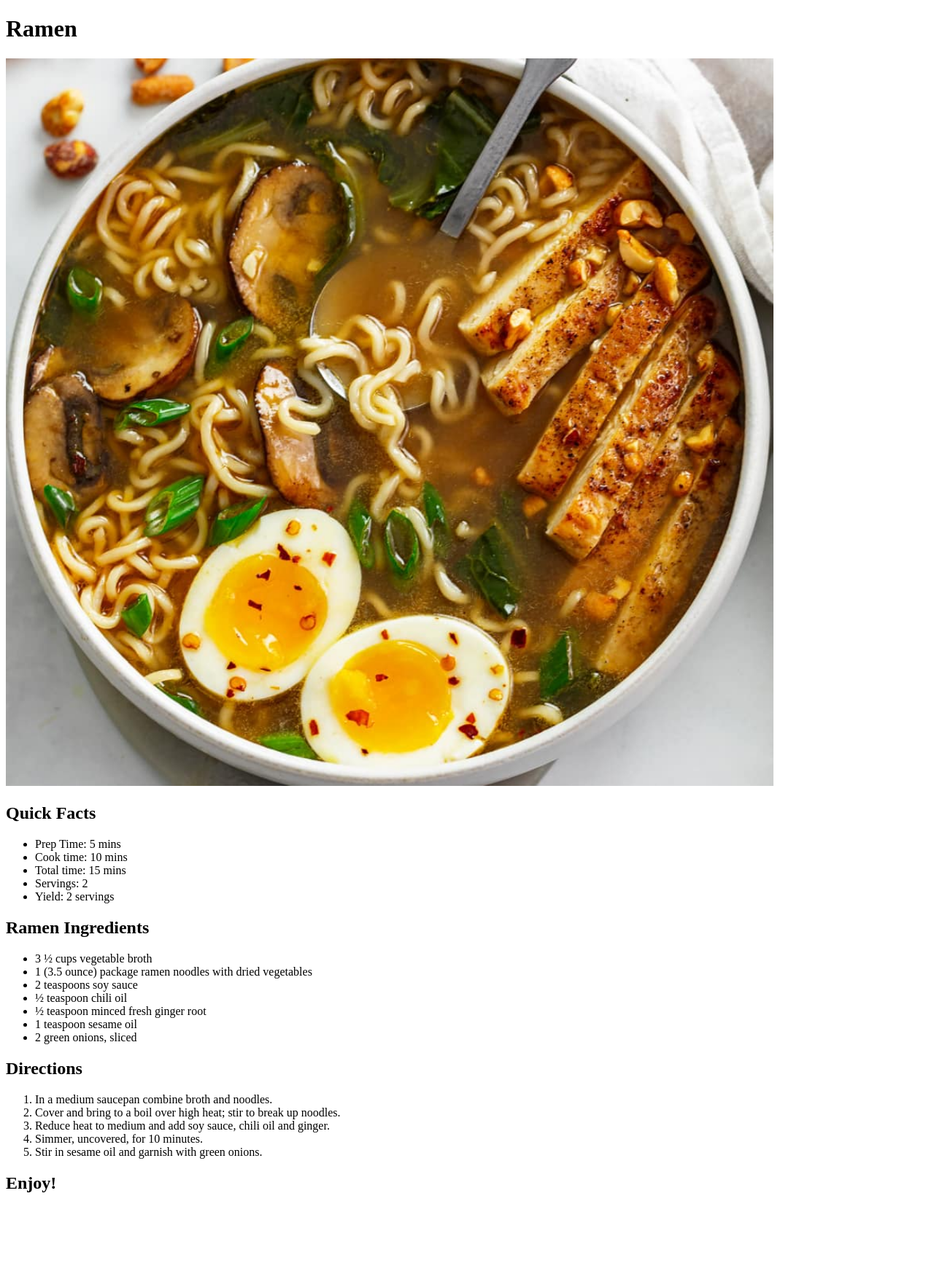
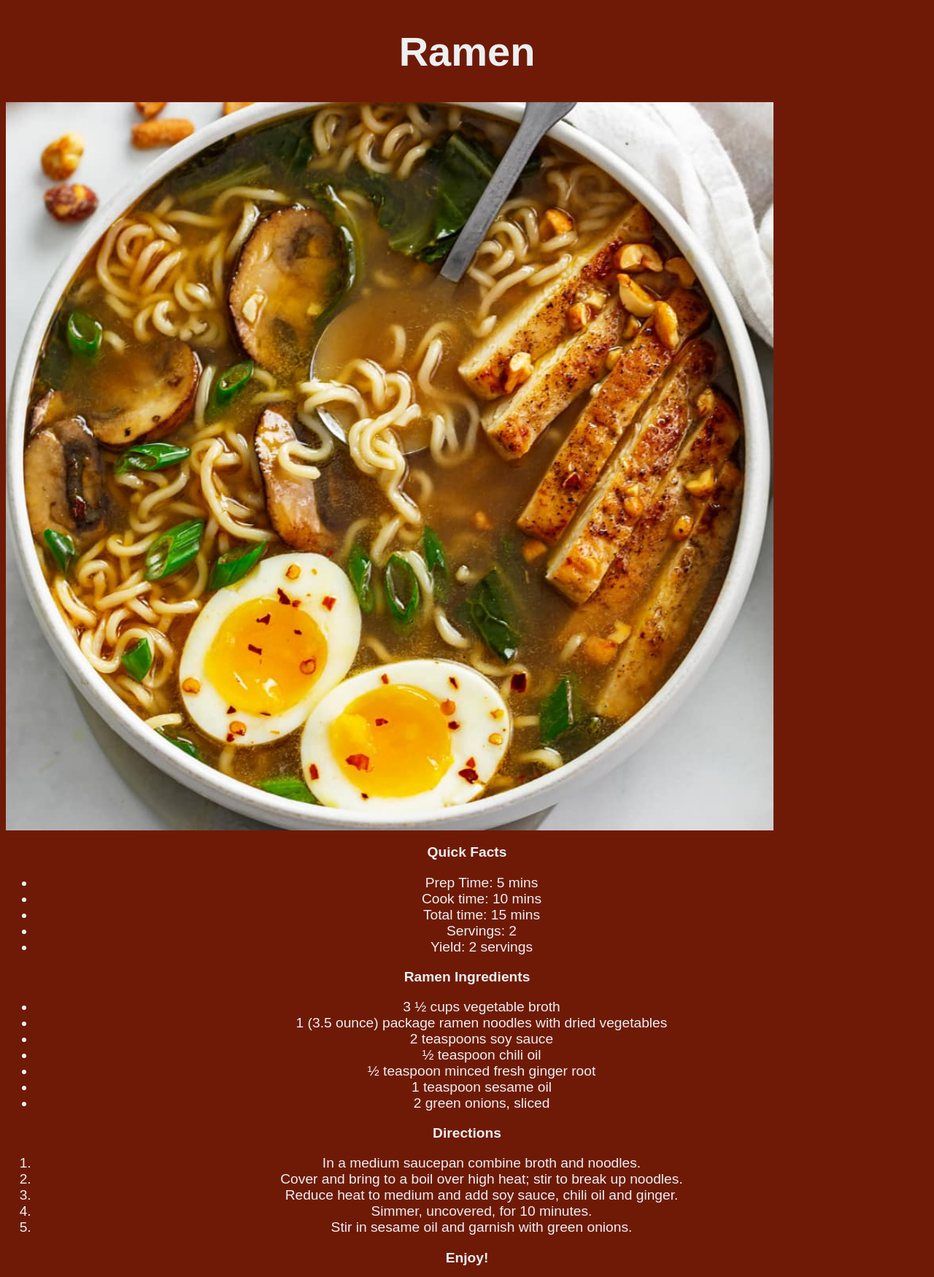
Before and after one commit to Goose-s/Recipes_1, a plain HTML site: page recipes/ramen.html in a window 1280 px wide. Shown: the whole page at 73% size. Before the commit the page ends 1655 px from the top, so only its background shows below. Drawn offline with Linux system fonts and the light colour scheme.

Commit message:
added css to all pages

```diff
--- a/recipes/ramen.html
+++ b/recipes/ramen.html
@@ -4,20 +4,21 @@
     <meta charset="UTF-8">
     <meta name="viewport" content="width=device-width, initial-scale=1.0">
     <title>Ramen</title>
+    <link rel="stylesheet" href="../style.css">
 </head>
 <body>
-    <h1>Ramen</h1>
+    <h1 class="header text">Ramen</h1>
     <img src="../pictures/Ramen.jpg" alt="Ramen picture" height="auto" width="1052px">
-    <h2>Quick Facts</h2>
-    <ul>
+    <h2 class="text">Quick Facts</h2>
+    <ul class="text">
         <li>Prep Time: 5 mins</li>
         <li>Cook time: 10 mins</li>
         <li>Total time: 15 mins</li>
         <li>Servings: 2</li>
         <li>Yield: 2 servings</li>
     </ul>
-    <h2>Ramen Ingredients</h2>
-    <ul>
+    <h2 class="text">Ramen Ingredients</h2>
+    <ul class="text">
         <li>3 ½ cups vegetable broth</li>
         <li>1 (3.5 ounce) package ramen noodles with dried vegetables</li>
         <li>2 teaspoons soy sauce</li>
@@ -26,14 +27,14 @@
         <li>1 teaspoon sesame oil</li>
         <li>2 green onions, sliced</li>
     </ul>
-    <h2>Directions</h2>
-    <ol>
+    <h2 class="text">Directions</h2>
+    <ol class="text">
         <li>In a medium saucepan combine broth and noodles.</li>
         <li>Cover and bring to a boil over high heat; stir to break up noodles.</li>
         <li>Reduce heat to medium and add soy sauce, chili oil and ginger.</li>
         <li>Simmer, uncovered, for 10 minutes. </li>
         <li>Stir in sesame oil and garnish with green onions.</li>
     </ol>
-    <h2>Enjoy!</h2>
+    <h2 class="text">Enjoy!</h2>
 </body>
 </html>
--- /dev/null
+++ b/style.css
@@ -0,0 +1,15 @@
+.text {
+    color: #eCF0F1;
+    text-align: center;
+    font-family: Arial, Helvetica, sans-serif;
+    font-size: larger;
+}
+.header {
+    font-size: 56px;
+}
+*{
+    background-color: #6F1A07;
+}
+.img{
+ align-self: center;
+}
```
Also changed, not shown: index.html (+5 -4 lines), recipes/onigiri.html (+10 -9 lines), recipes/sushi.html (+10 -9 lines).
